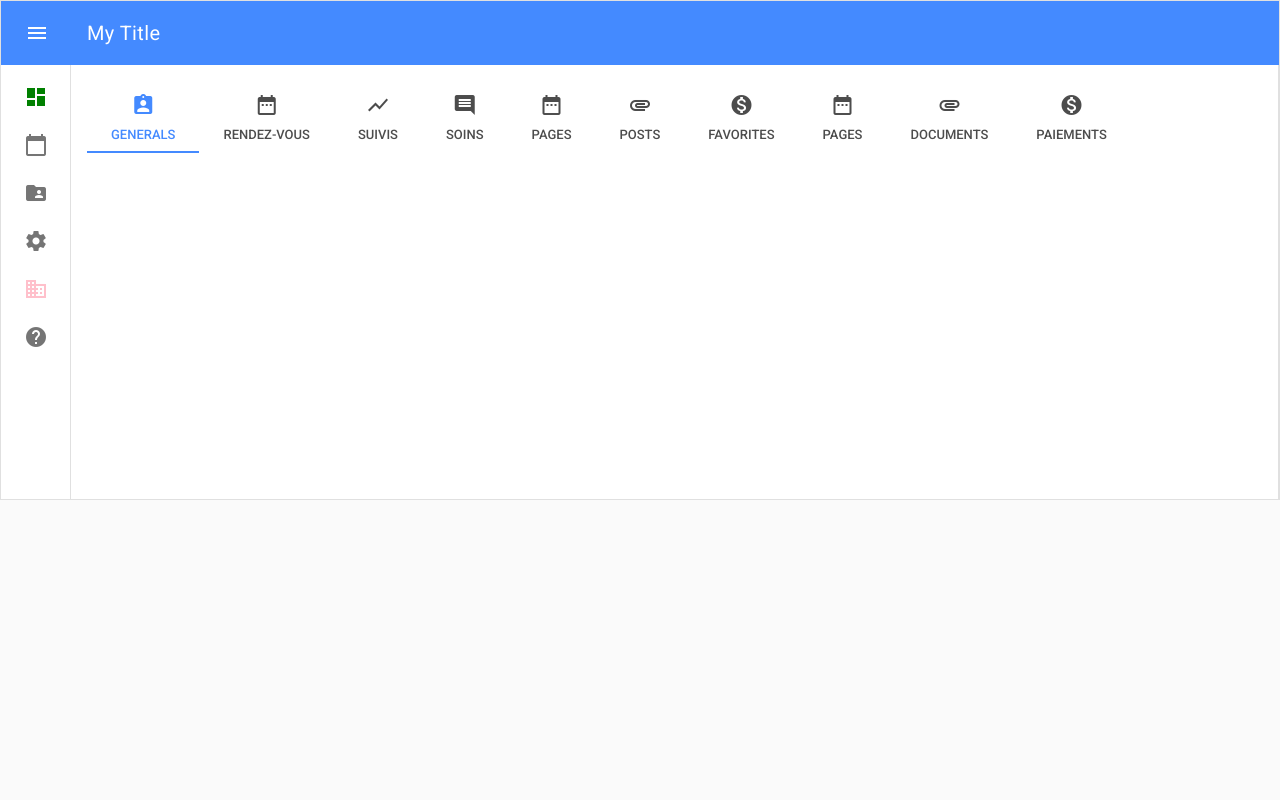
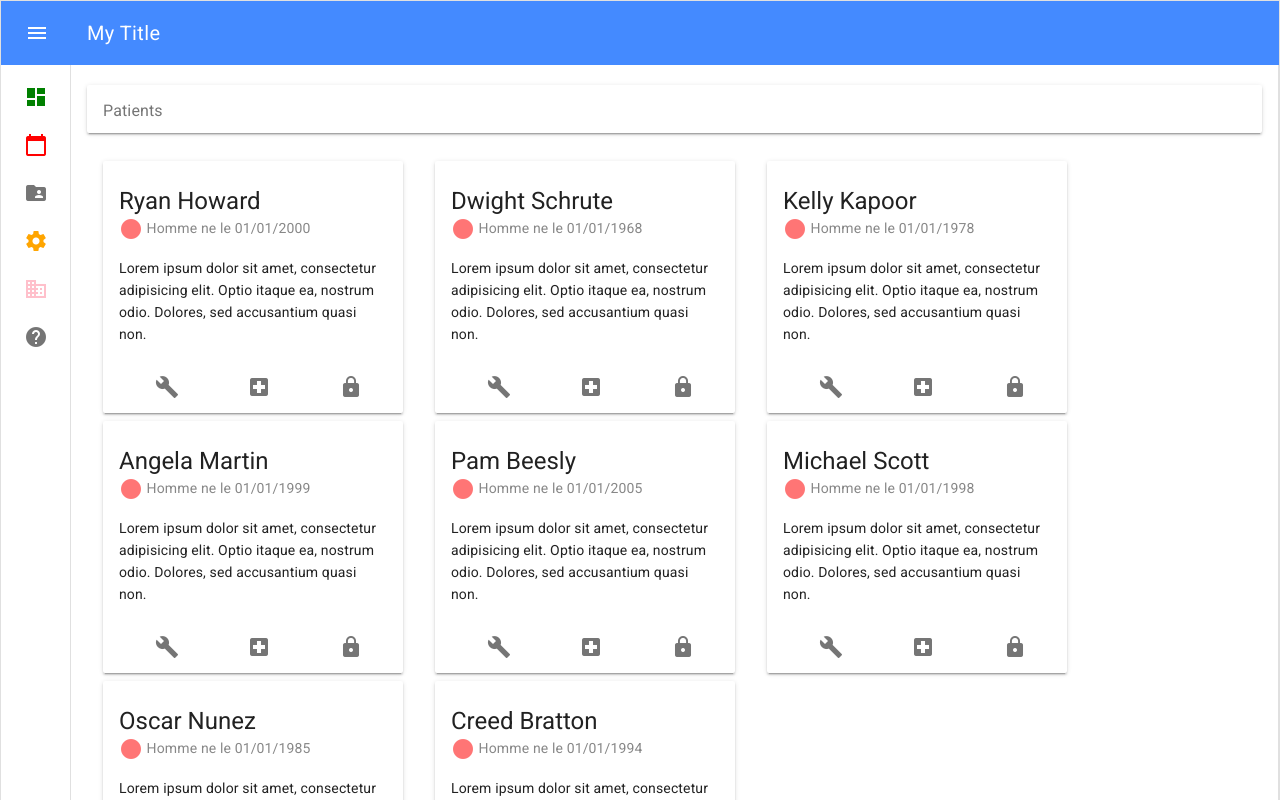
Before and after one commit to olachgar/VueJS-Firebase, a Vue app: page /#/records in a window 1280 px wide. Shown: the top 800 px of the page. Built offline with nearby package versions, Linux system fonts and the light colour scheme.

Commit message:
Adding more vueMaterial Components & Icons

```diff
--- /dev/null
+++ b/src/components/Patient.vue
@@ -0,0 +1,49 @@
+<template>
+    <md-card md-with-hover>
+      <md-ripple>
+        <md-card-header>
+          <div class="md-title">{{ patient.firstName + ' ' +  patient.lastName}}</div>
+          <div class="md-subhead">
+
+          <md-icon style="color:red;font-size: 10px;">brightness_1</md-icon>
+              Homme ne le {{ patient.birthDate }}
+          </div>
+        </md-card-header>
+
+        <md-card-content>
+          Lorem ipsum dolor sit amet, consectetur adipisicing elit. Optio itaque ea, nostrum odio. Dolores, sed accusantium quasi non.
+        </md-card-content>
+
+        <md-card-actions>
+          <md-button>
+              <md-icon>build</md-icon>
+          </md-button>
+          <md-button>
+              <md-icon>local_hospital</md-icon>
+          </md-button>
+          <md-button>
+              <md-icon>https</md-icon>
+          </md-button>
+        </md-card-actions>
+      </md-ripple>
+    </md-card>
+</template>
+
+
+<script>
+
+  export default {
+    name: 'Patient',
+    props: ['patient']
+    }
+</script>
+
+
+<style lang="scss">
+.md-card {
+    width: 300px;
+    margin: 4px;
+    display: inline-block;
+    vertical-align: top;
+  }
+</style>
--- /dev/null
+++ b/src/components/Patients.vue
@@ -0,0 +1,87 @@
+<template>
+    <div>
+        <md-autocomplete
+        v-model="selectedPatient"
+        :md-options="allPatients"
+        md-layout="box"
+        md-dense>
+        <label>Patients</label>
+        </md-autocomplete>
+
+        <Patient v-for="patient in allPatients" :key="patient.id" :patient="patient" ></Patient>
+
+    </div>
+</template>
+
+
+<script>
+
+import Patient from './Patient.vue'
+
+var patients = [
+        {
+            id: 12345,
+            firstName: 'Ryan',
+            lastName: 'Howard',
+            birthDate: '01/01/2000'
+        },
+        {
+            id: 12345,
+            firstName: 'Dwight',
+            lastName: 'Schrute',
+            birthDate: '01/01/1968'
+        },
+        {
+            id: 12345,
+            firstName: 'Kelly',
+            lastName: 'Kapoor',
+            birthDate: '01/01/1978'
+        },
+        {
+            id: 12345,
+            firstName: 'Angela',
+            lastName: 'Martin',
+            birthDate: '01/01/1999'
+        },
+        {
+            id: 12345,
+            firstName: 'Pam',
+            lastName: 'Beesly',
+            birthDate: '01/01/2005'
+        },
+        {
+            id: 12345,
+            firstName: 'Michael',
+            lastName: 'Scott',
+            birthDate: '01/01/1998'
+        },
+        {
+            id: 12345,
+            firstName: 'Oscar',
+            lastName: 'Nunez',
+            birthDate: '01/01/1985'
+        },
+        {
+            id: 12345,
+            firstName: 'Creed',
+            lastName: 'Bratton',
+            birthDate: '01/01/1994'
+        }
+      ]
+
+  export default {
+        name: 'Patients',
+        data: () => ({
+            selectedPatient: null,
+            allPatients: patients
+        }),
+        components:{
+            Patient
+        }
+    }
+</script>
+
+
+<style lang="scss">
+
+</style>
--- a/src/components/PersistentMini.vue
+++ b/src/components/PersistentMini.vue
@@ -31,7 +31,7 @@
 
             <md-list-item>
               <router-link class="md-list-item-content my-router-link" :to="{ name: 'calendar'}">
-                <md-icon>calendar_today</md-icon>
+                <md-icon style="color:red;">calendar_today</md-icon>
                 <span class="md-list-item-text">Agenda</span>
               </router-link>
             </md-list-item>
@@ -45,7 +45,7 @@
 
             <md-list-item>
               <router-link class="md-list-item-content my-router-link" :to="{ name: 'settings'}">
-                <md-icon>settings</md-icon>
+                <md-icon style="color:orange;">settings</md-icon>
                 <span class="md-list-item-text">Configuration</span>
               </router-link>
             </md-list-item>
--- a/src/main.js
+++ b/src/main.js
@@ -4,7 +4,6 @@ import VueRouter from 'vue-router'
 import 'vue-material/dist/vue-material.min.css'
 import 'vue-material/dist/theme/default.css' // This line here
 import router from './router/router.js'
-
 
 import App from './App.vue'
 
--- /dev/null
+++ b/src/mixins/titleMixin.js
@@ -0,0 +1,6 @@
+
+export default {
+    mounted() {
+        //console.log('hello from mixin!')
+    }
+}
--- a/src/views/Dashboard.vue
+++ b/src/views/Dashboard.vue
@@ -9,9 +9,11 @@
 
 
 <script>
-
   export default {
-    name: 'Dashboard'
+        name: 'Dashboard',
+        mounted() {
+            document.title = 'Dashboard mounted';
+        }
     }
 </script>
 
--- a/src/views/Help.vue
+++ b/src/views/Help.vue
@@ -11,7 +11,10 @@
 <script>
 
   export default {
-    name: 'Help'
+    name: 'Help',
+    mounted() {
+        document.title = 'Help mounted';
+    }
     }
 </script>
 
--- a/src/views/Records.vue
+++ b/src/views/Records.vue
@@ -1,26 +1,18 @@
 <template>
-    <md-tabs>
-      <md-tab id="tab-01" md-label="Generals" md-icon="assignment_ind"></md-tab>
-      <md-tab id="tab-02" md-label="Rendez-vous" md-icon="date_range"></md-tab>
-      <md-tab id="tab-03" md-label="Suivis" md-icon="show_chart"></md-tab>
-      <md-tab id="tab-04" md-label="Soins" md-icon="insert_comment"></md-tab>
-      <md-tab id="tab-05" md-label="Pages" md-icon="date_range"></md-tab>
-      <md-tab id="tab-06" md-label="Posts" md-icon="attachment"></md-tab>
-      <md-tab id="tab-07" md-label="Favorites" md-icon="monetization_on"></md-tab>
-      <md-tab id="tab-08" md-label="Pages" md-icon="date_range"></md-tab>
-      <md-tab id="tab-09" md-label="Documents" md-icon="attachment"></md-tab>
-      <md-tab id="tab-10" md-label="Paiements" md-icon="monetization_on"></md-tab>
-    </md-tabs>
-
-
+  <Patients></Patients>
 </template>
 
 
 <script>
 
+import Patients from '../components/Patients.vue'
+
   export default {
-    name: 'Records'
+    name: 'Records',
+    components:{
+      Patients
     }
+  }
 </script>
 
 
```
